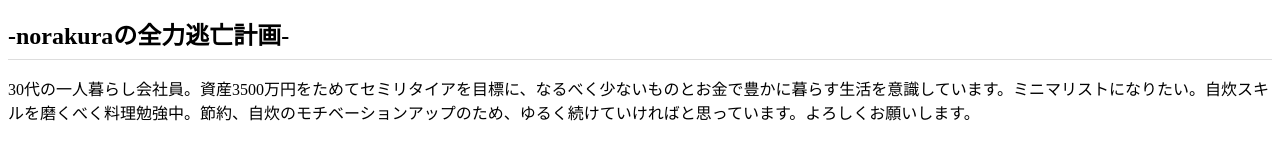
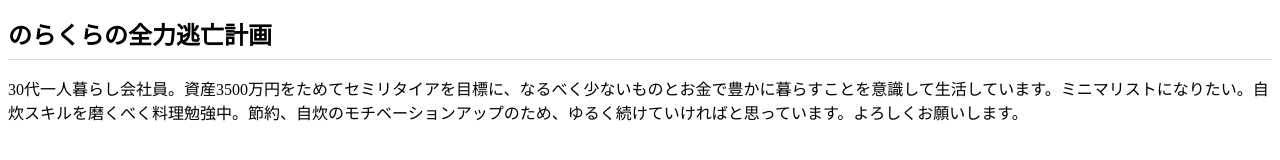
Before and after one commit to norakura03/norakura03.github.io, a plain HTML site: page index.html in a window 1280 px wide. Drawn offline with Linux system fonts and the light colour scheme.

Commit message:
Add files via upload

```diff
--- a/index.html
+++ b/index.html
@@ -4,12 +4,12 @@
   <meta charset="UTF-8">
   <meta http-equiv="X-UA-Compatible" content="IE=edge">
   <meta name="viewport" content="width=device-width, initial-scale=1.0">
-  <title>norakuraの全力逃亡計画日記</title>
+  <title>のらくらの全力逃亡計画</title>
   <link rel="stylesheet" href="css/styles.css">
 </head>
 <body>
-  <h1>-norakuraの全力逃亡計画-</h1>
-  <p>30代の一人暮らし会社員。資産3500万円をためてセミリタイアを目標に、なるべく少ないものとお金で豊かに暮らす生活を意識しています。ミニマリストになりたい。自炊スキルを磨くべく料理勉強中。節約、自炊のモチベーションアップのため、ゆるく続けていければと思っています。よろしくお願いします。</p>
+  <h1>のらくらの全力逃亡計画</h1>
+  <p>30代一人暮らし会社員。資産3500万円をためてセミリタイアを目標に、なるべく少ないものとお金で豊かに暮らすことを意識して生活しています。ミニマリストになりたい。自炊スキルを磨くべく料理勉強中。節約、自炊のモチベーションアップのため、ゆるく続けていければと思っています。よろしくお願いします。</p>
 
 </body>
 </html>
```
